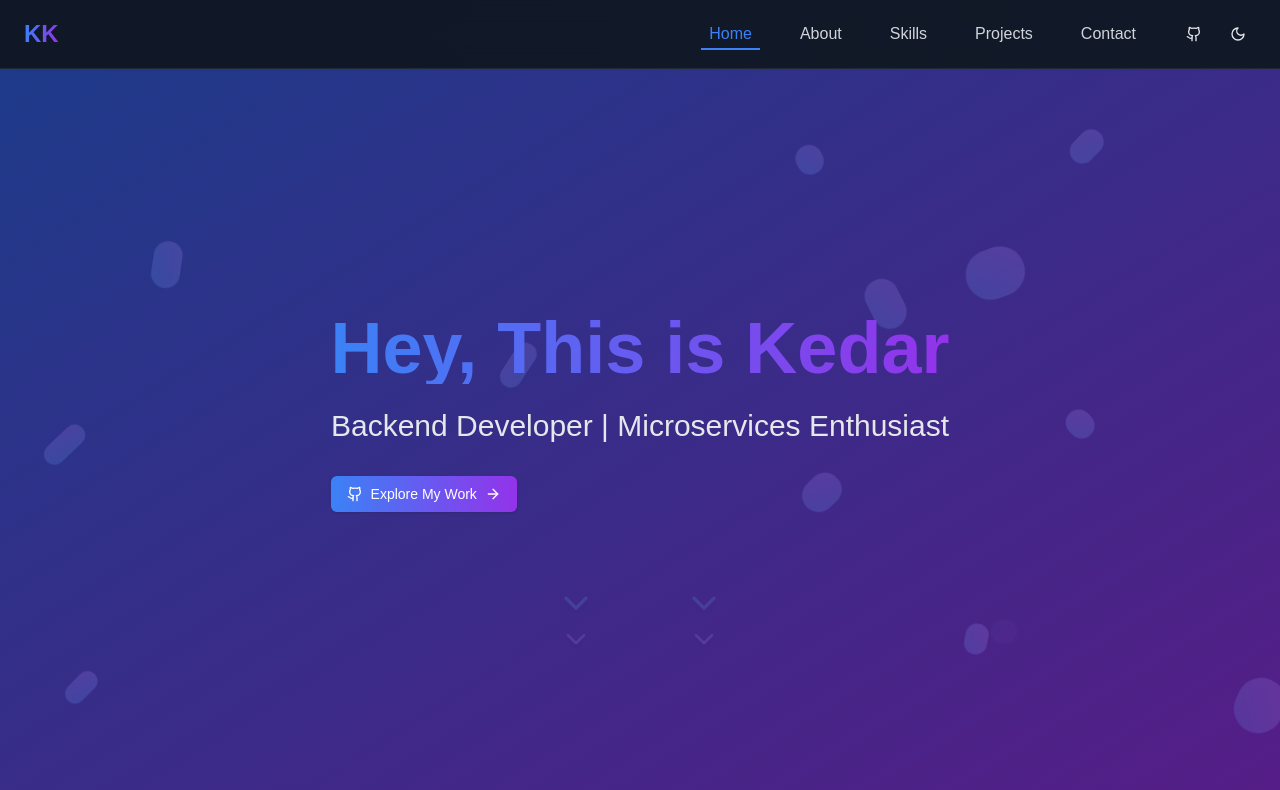
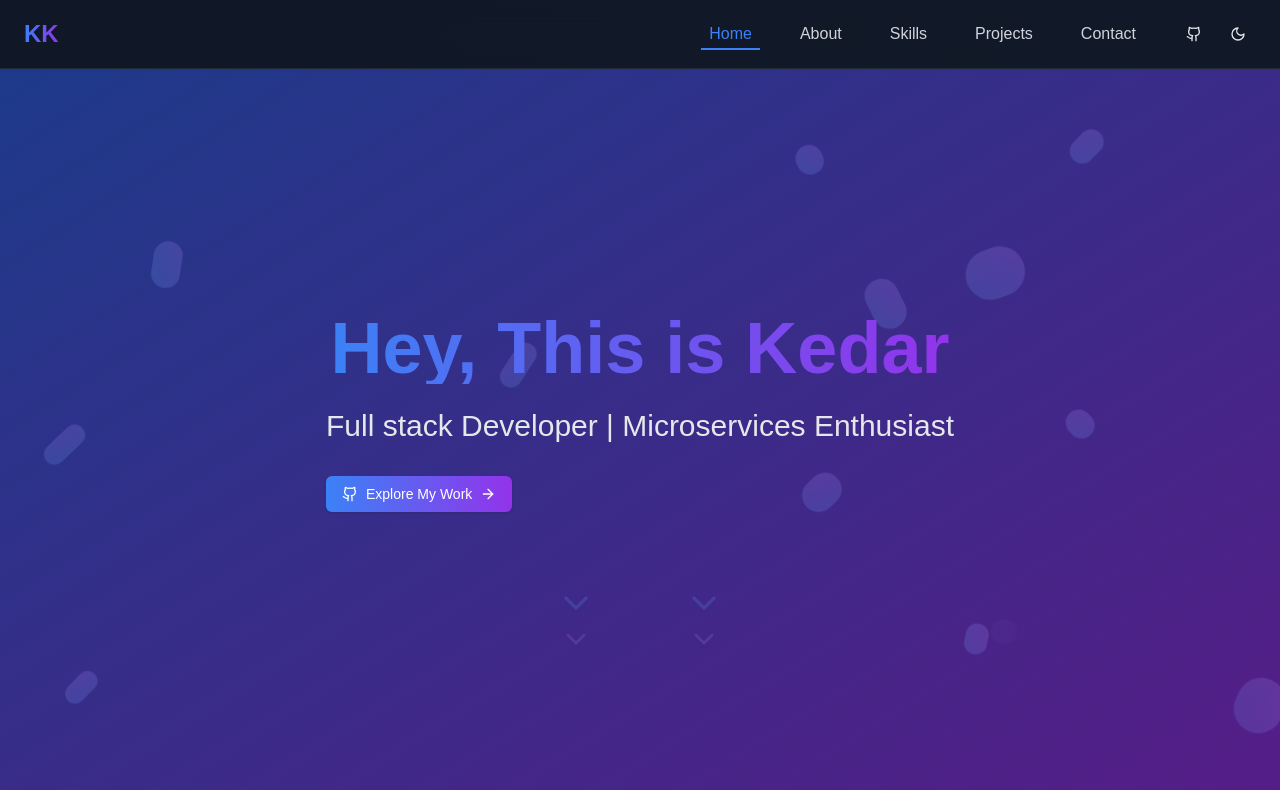
Before and after one commit to kedar000/portfolio, a Next.js app: page / in a window 1280 px wide. Shown: the top 790 px of the page. Built offline with nearby package versions, Linux system fonts and the light colour scheme.

Commit message:
Changed minor things

```diff
--- a/components/Hero.tsx
+++ b/components/Hero.tsx
@@ -52,7 +52,7 @@ const Hero: React.FC = () => {
           transition={{ delay: 0.2 }}
           className="text-2xl md:text-3xl mb-8"
         >
-          Backend Developer | Microservices Enthusiast
+          Full stack Developer | Microservices Enthusiast
         </motion.p>
         <motion.div
           initial={{ opacity: 0, y: 20 }}
```
